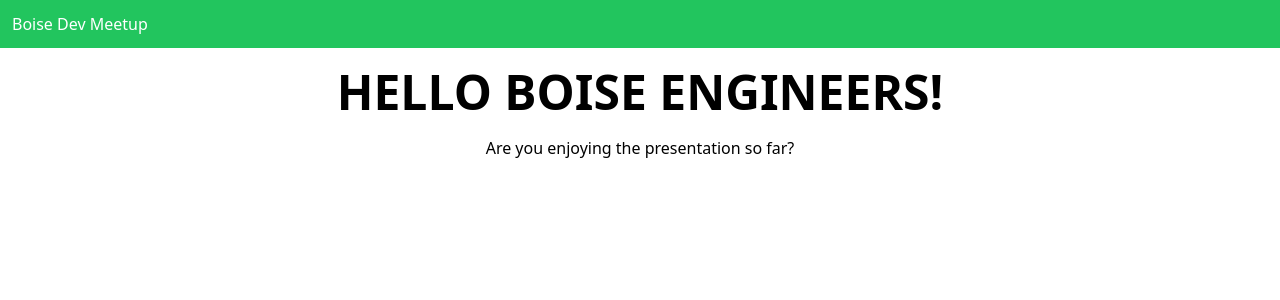
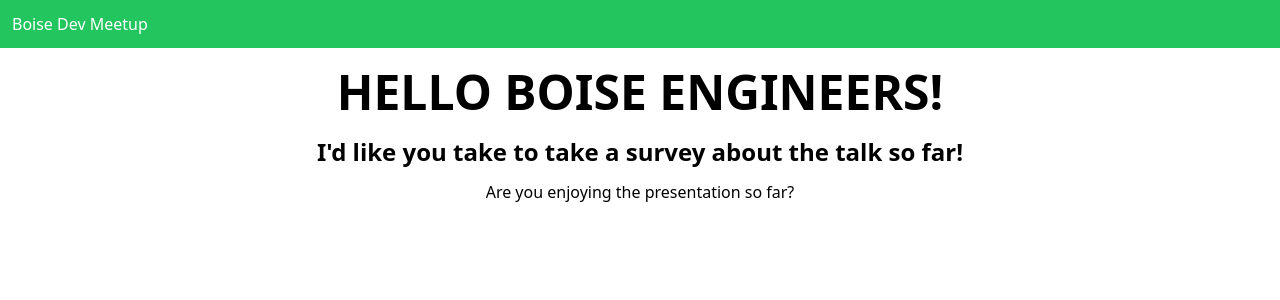
Before and after one commit to Tiernebre/presentations, a React (Vite) app in the folder frontend-js-stack-with-vite-windicss-and-headlessui/demo/: page / in a window 1280 px wide. Shown: the top 300 px of the page. Built offline with nearby package versions, Linux system fonts and the light colour scheme.

Commit message:
enjoying the presentation so far?

```diff
--- a/frontend-js-stack-with-vite-windicss-and-headlessui/demo/src/App.tsx
+++ b/frontend-js-stack-with-vite-windicss-and-headlessui/demo/src/App.tsx
@@ -4,9 +4,10 @@ function App() {
       <header className="bg-green-500 p-3 text-white">
         <p>Boise Dev Meetup</p>
       </header>
-      <main className="p-5">
-        <h1 className="text-5xl font-bold text-center mb-5">HELLO BOISE ENGINEERS!</h1>
-        <p className="text-center">Are you enjoying the presentation so far?</p>
+      <main className="p-5 text-center">
+        <h1 className="text-5xl font-bold mb-5">HELLO BOISE ENGINEERS!</h1>
+        <h2 className="text-2xl font-bold mb-3">I'd like you take to take a survey about the talk so far!</h2>
+        <p>Are you enjoying the presentation so far?</p>
       </main>
       <footer>
       </footer>
```
